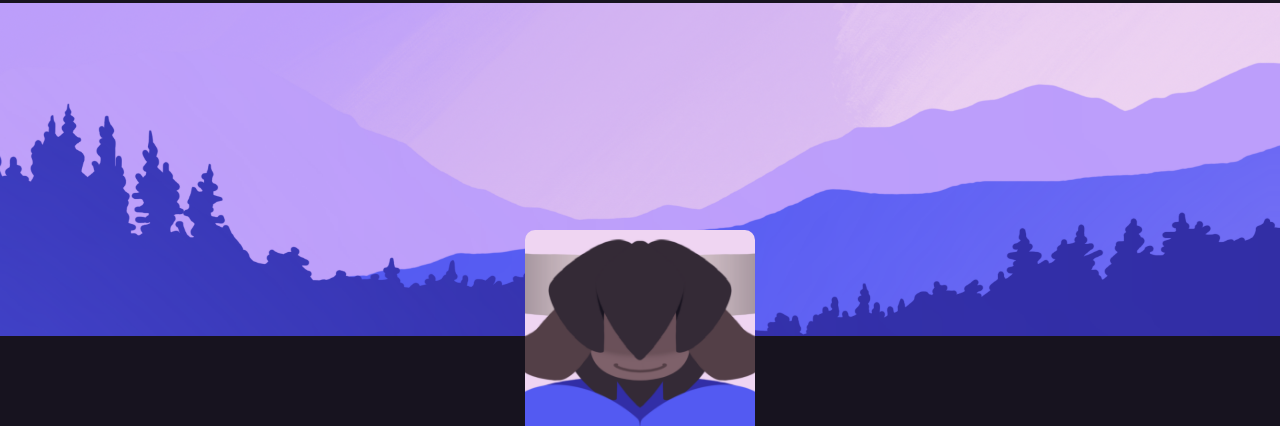
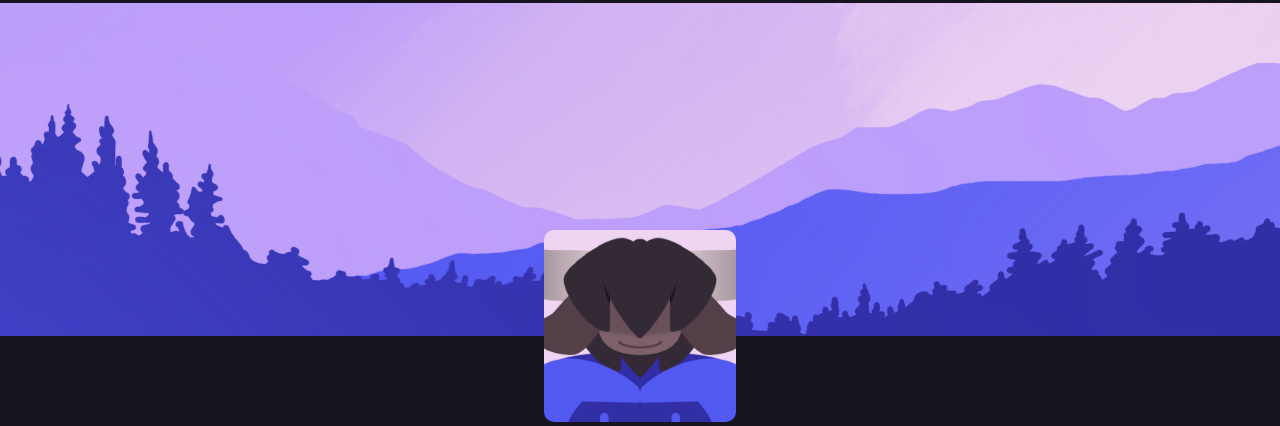
Before and after one commit to BjoernGithub/Portfolio, a plain HTML site: page index.html in a window 1280 px wide. Shown: the top 426 px of the page. Drawn offline with Linux system fonts and the light colour scheme.

Commit message:
ikon fix

```diff
--- a/style.css
+++ b/style.css
@@ -673,7 +673,7 @@
     }
 
     .icon{
-        width: 18%;
+        width: 15%;
         display: block;
         align-content: center;
         margin-left: auto;
```
